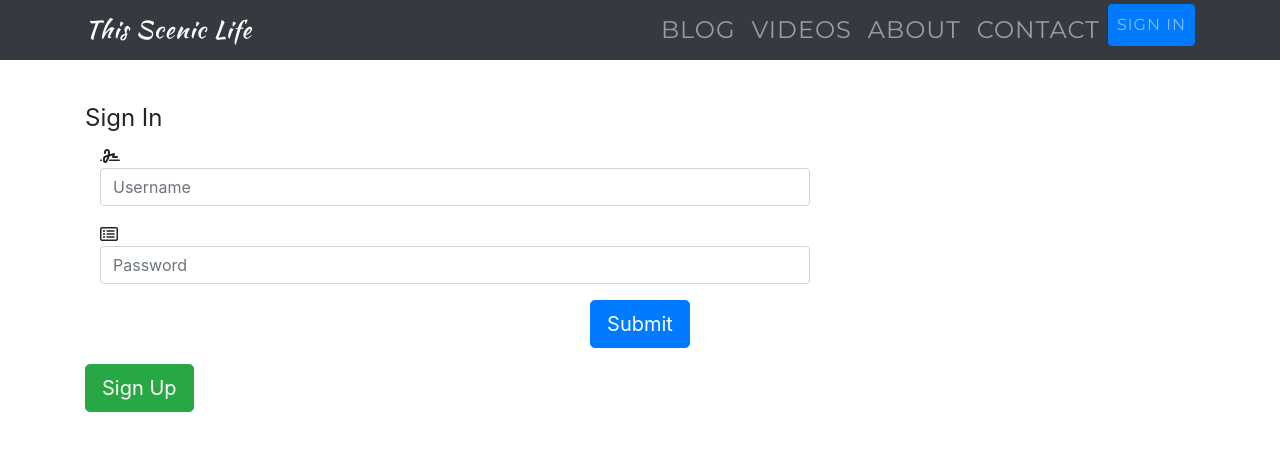
After one commit to Daniel4040/flaskintro, a Flask app: page /signin/ in a window 1280 px wide. The commit adds this page. Shown: the top 451 px of the page. Run offline with Flask 2, Linux system fonts and the light colour scheme; some libraries are stand-ins or nearby versions; some web fonts are replaced.

Commit message:
Added Sign In and Sign Up forms

```diff
--- a/app.py
+++ b/app.py
@@ -33,7 +33,17 @@ class Category(db.Model):
         return self.name
 
 
-@app.route('/', methods=['POST', 'GET'])
+class User(db.Model):
+    # For creating admin users who can post new blogs to the website
+    id = db.Column(db.Integer, primary_key=True)
+    username = db.Column(db.Text, nullable=False)
+    password = db.Column(db.String(20), nullable=False)
+
+    def __repr__(self):
+        return '<User %r>' % self.id
+
+
+@app.route('/blog/', methods=['POST', 'GET'])
 def index():
     if request.method == 'POST':
         blog_title = request.form['title']
@@ -46,12 +56,50 @@ def index():
         try:
             db.session.add(new_blog)
             db.session.commit()
-            return redirect('/')
+            return redirect('/blog/')
         except:
             return 'There was an issue adding your blog post'
 
     else:
-        return render_template('home.html')
+        blogs = Blog.query.order_by(Blog.date_published).all()
+        return render_template('blog.html', blogs=blogs)
+
+
+@app.route('/signup/', methods=['POST', 'GET'])
+def add_user():
+    if request.method == 'POST':
+        username = request.form['new_username']
+        password = request.form['new_password']
+        new_user = User(username=username, password=password)
+
+        try:
+            db.session.add(new_user)
+            db.session.commit()
+            return redirect('/home/')
+        except:
+            return 'There was an issue signing in. Please try again.'
+
+    else:
+        return render_template('signup.html')
+
+
+@app.route('/signin/', methods=['POST', 'GET'])
+def log_in():
+    if request.method == 'POST':
+        username = request.form['username']
+        password = request.form['password']
+        user_db_check = User.query.filter_by(username=username).first()
+
+        if user_db_check is None:
+            return 'Username does not match our records. Please try again'
+        else:
+            if user_db_check.password == password:
+                return render_template('home.html')
+            else:
+                return 'Password does not match our records. Please try again'
+
+    else:
+        return render_template('signin.html')
 
 
 @app.route('/delete/<int:id>')
@@ -86,6 +134,11 @@ def update(id):
         return render_template('update.html', blog=blog)
 
 
+@app.route('/')
+def baseurl():
+    return render_template('home.html')
+
+
 @app.route('/home/')
 def home():
     return render_template('home.html')
@@ -117,5 +170,15 @@ def contact():
     return render_template('contact.html')
 
 
+@app.route('/signin/')
+def signin():
+    return render_template('signin.html')
+
+
+@app.route('/signup/')
+def signup():
+    return render_template('signup.html')
+
+
 if __name__ == "__main__":
     app.run(debug=True)
--- a/templates/base.html
+++ b/templates/base.html
@@ -46,6 +46,10 @@
           <li class="nav-item">
             <a class="nav-link" href="{{ url_for('contact') }}">Contact</a>
           </li>
+          <li clas="nav-item"><a class="nav-link btn btn-outline btn-primary" id="login"
+              href="{{ url_for('signin') }}">Sign
+              In</a>
+          </li>
         </ul>
       </div>
     </div>
--- a/templates/createblog.html
+++ b/templates/createblog.html
@@ -14,7 +14,7 @@
         <div class="row">
             <div class="col-md-12">
                 <div class="well well-sm">
-                    <form class="form-horizontal" action="/" method="post">
+                    <form class="form-horizontal" action="{{ url_for('blog') }}" method="post">
                         <fieldset>
                             <legend class="text-left header">Blog Creator</legend>
 
--- /dev/null
+++ b/templates/signin.html
@@ -0,0 +1,42 @@
+{% extends 'base.html' %}
+
+{% block head %}
+<title>Sign In</title>
+{% endblock %}
+
+{% block body %}
+<div class="container" id="tippytop">
+    <div class="row">
+        <div class="col-md-12">
+            <div class="well well-sm">
+                <form class="form-horizontal" action="{{ url_for('signin') }}" method="post">
+                    <fieldset>
+                        <legend class="text-left header">Sign In</legend>
+                        <div class="form-group">
+                            <span class="col-md-1 col-md-offset-2 text-center"><i class="fas fa-signature"></i></span>
+                            <div class="col-md-8">
+                                <input id="username" name="username" type="text" placeholder="Username"
+                                    class="form-control">
+                            </div>
+                        </div>
+                        <div class="form-group">
+                            <span class="col-md-1 col-md-offset-2 text-center"><i
+                                    class="far fa-list-alt"></i></i></span>
+                            <div class="col-md-8">
+                                <input id="password" name="password" type="text" placeholder="Password"
+                                    class="form-control">
+                            </div>
+                        </div>
+                        <div class="form-group">
+                            <div class="col-md-12 text-center">
+                                <button type="submit" class="btn btn-primary btn-lg">Submit</button>
+                            </div>
+                        </div>
+                        <a class="btn btn-success btn-lg" id="signup" href="{{ url_for('signup') }}">Sign Up</a>
+                    </fieldset>
+                </form>
+            </div>
+        </div>
+    </div>
+</div>
+{% endblock %}
```
Also changed, not shown: templates/signup.html (added, +41 -0 lines), blog_list.db.
